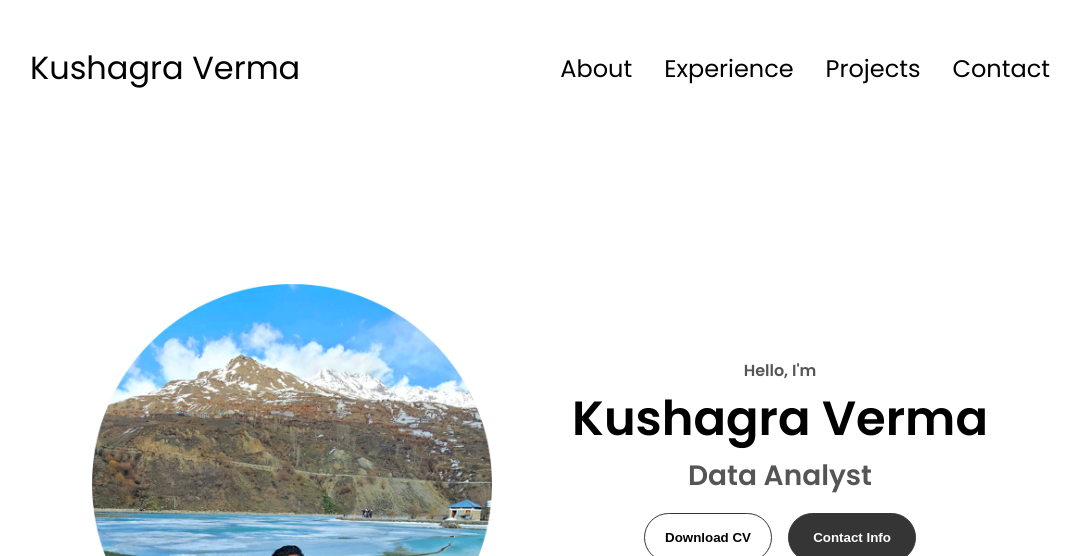
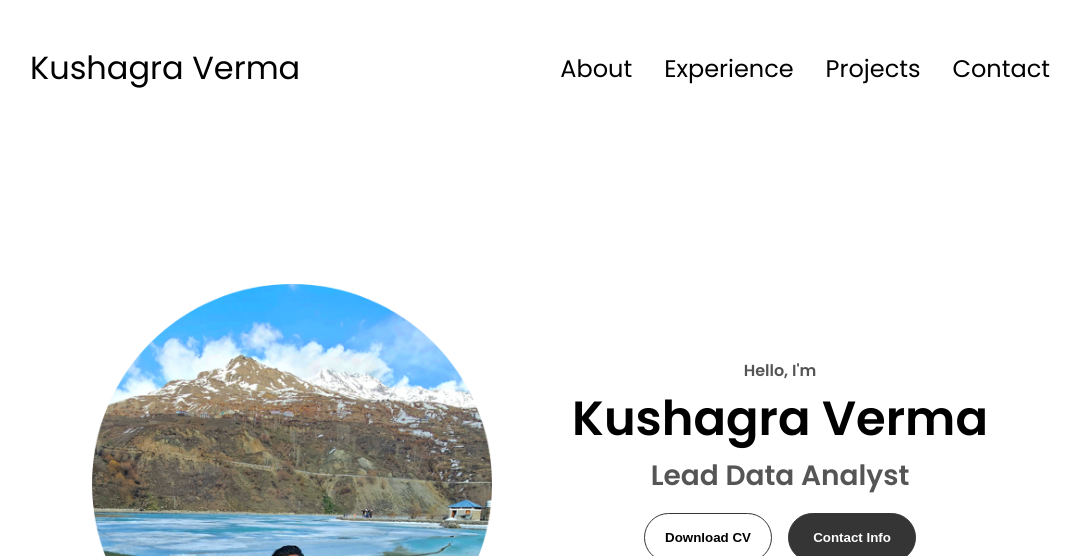
Before and after one commit to kushagra65/kushagra65.github.io, a plain HTML site: page index.html in a window 1280 px wide. Shown: the top 556 px of the page, without its empty margins (100-1181 px from the left). Drawn offline with Linux system fonts and the light colour scheme.

Commit message:
Update index.html

```diff
--- a/index.html
+++ b/index.html
@@ -43,7 +43,7 @@
       <div class="section__text">
         <p class="section__text__p1">Hello, I'm</p>
         <h1 class="title">Kushagra Verma</h1>
-        <p class="section__text__p2">Data Analyst</p>
+        <p class="section__text__p2">Lead Data Analyst</p>
         <div class="btn-container">
           <button
             class="btn btn-color-2"
```
